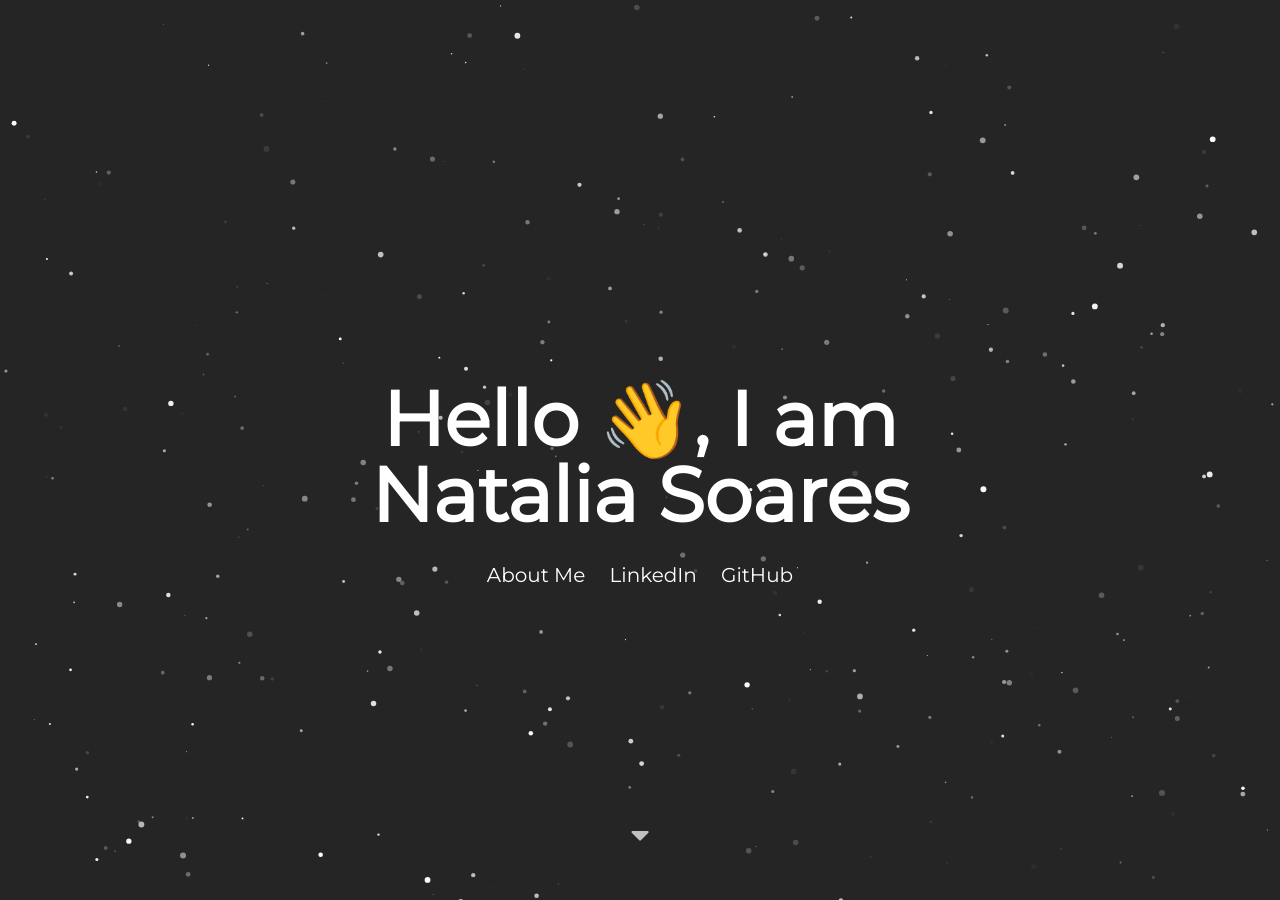
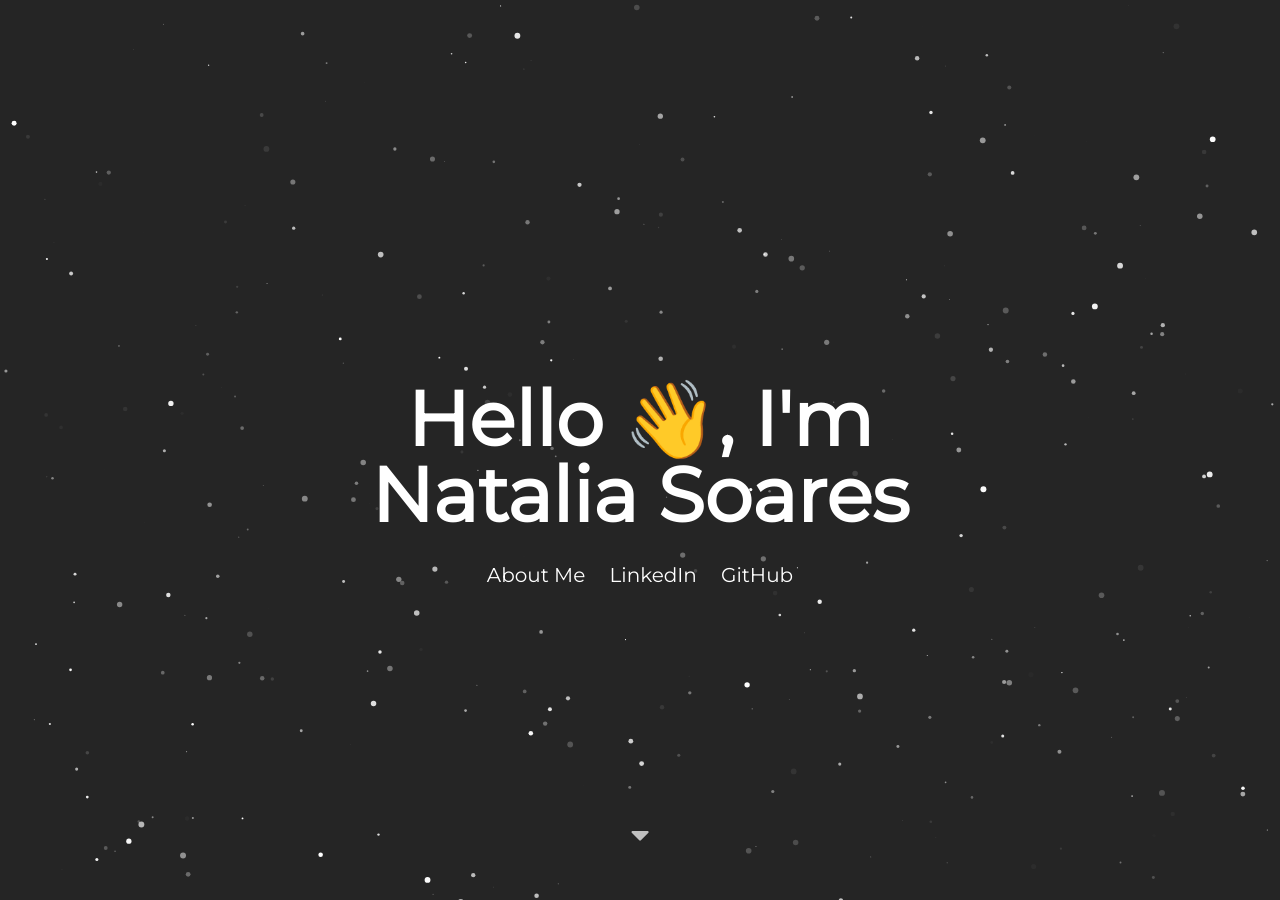
Before and after one commit to srnatalia/srnatalia.github.io, a Jekyll site: the page built from index.html, in a window 1280 px wide and 900 px high. Built offline with Jekyll 4.4.1, drawn with Linux system fonts in a browser that asks for light colours; some web fonts are replaced.

```diff
--- a/_config.yml
+++ b/_config.yml
@@ -7,7 +7,7 @@ title: Natalia Soares
 # User settings
 username: Natalia Soares
 #user_description: I'm a Software Engineer from Argentina, always searching for the next challenge; no task is too scary nor too difficult. Lately I have been immersed in world of Giving Circles working with Grapevine, a California based startup trying to improve the world through collaborative giving. I'm the first engineer they hired to work on the platform.
-user_title: Hello 👋, I am Natalia Soares
+user_title: Hello 👋, I'm Natalia Soares
 email: natalia.nrsoares@gmail.com
 github_username: natalianrs
 linkedin_username: natalianrs
```
